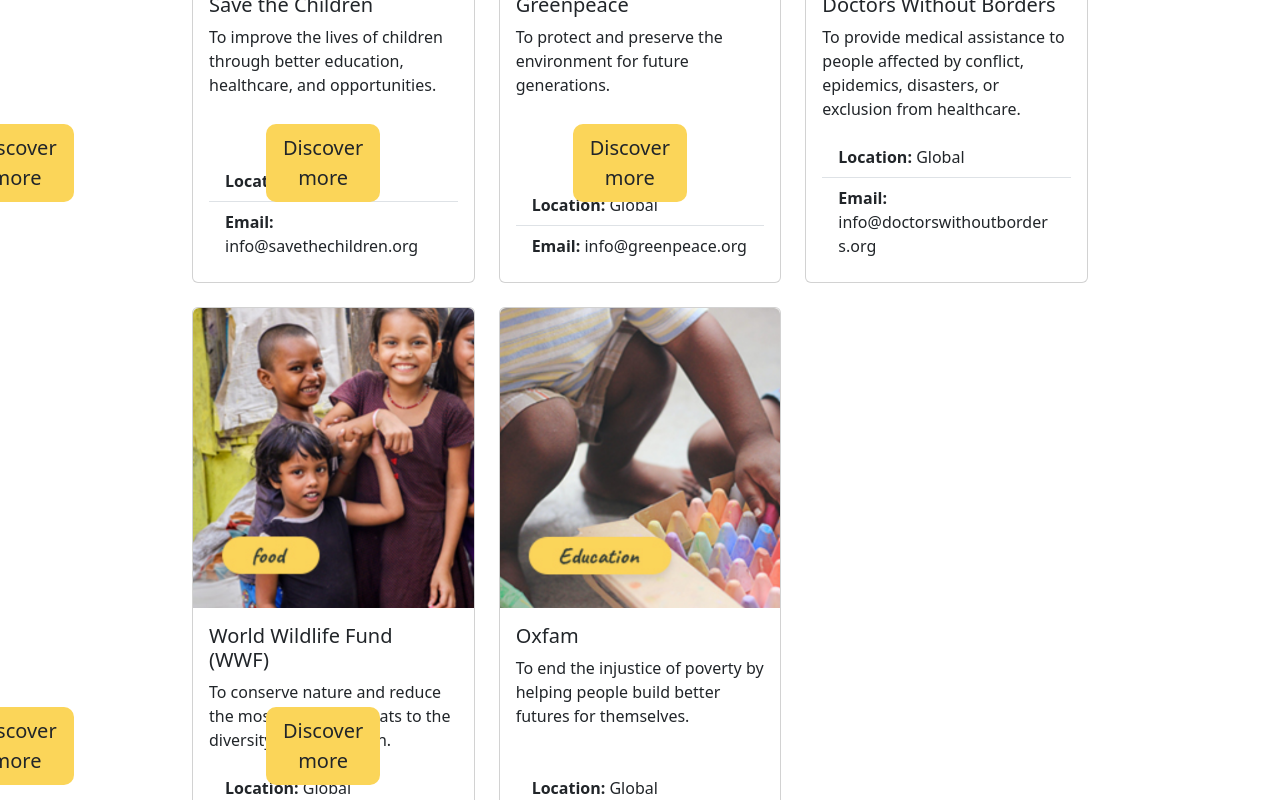
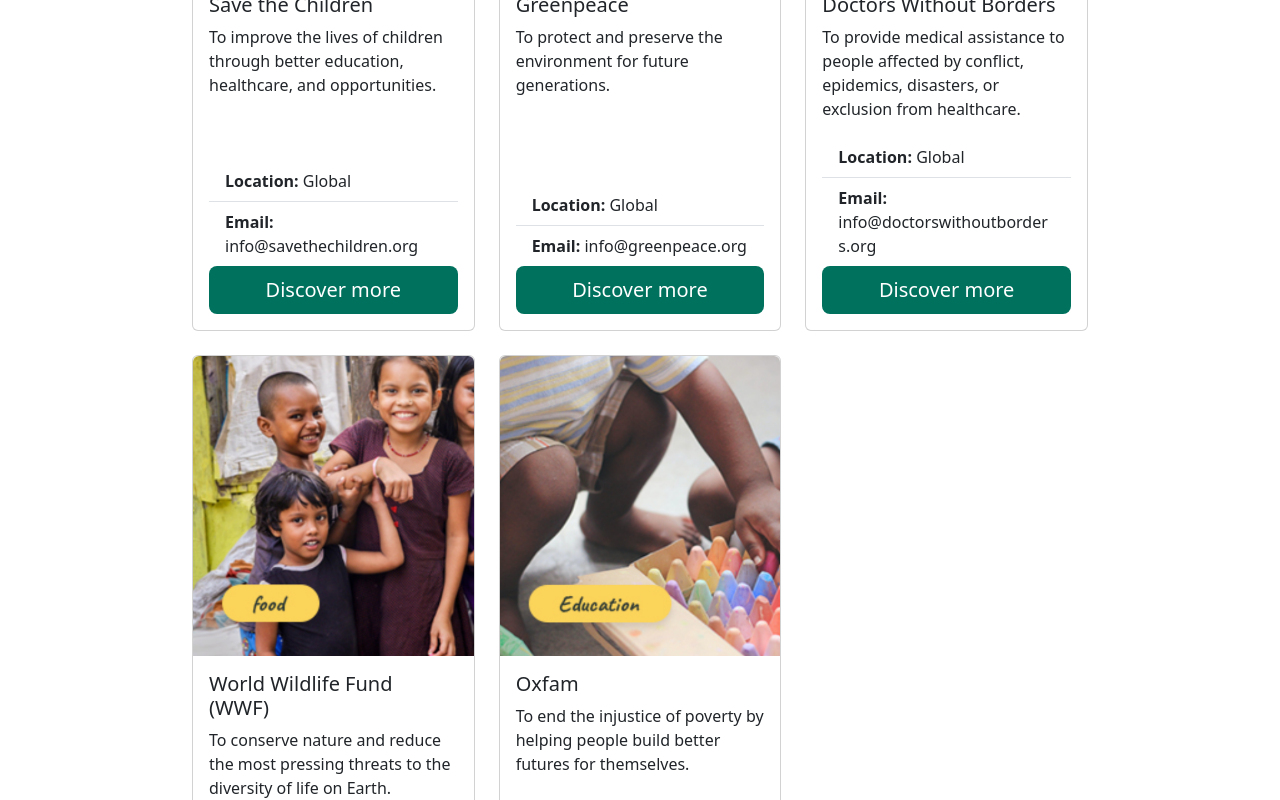
Before and after one commit to gunnishmehta/Collab4Good-frontend, a React (Vite) app: page /ngoListing in a window 1280 px wide. Shown: the part 880-1680 px from the top of the page. Built offline with nearby package versions, Linux system fonts and the light colour scheme; no server answers.

Commit message:
changed classes

```diff
--- a/src/pages/Events.jsx
+++ b/src/pages/Events.jsx
@@ -114,7 +114,7 @@
                       <span className=''><strong>$100,000</strong> raised</span>
                     </div>
                   </div>
-                  <Link to="/customngo" className="btn btn-lg section2-btn">Discover more</Link>
+                  <Link to="/customngo" className="btn btn-lg custom-btn">Discover more</Link>
                 </div>
               </div>
             </div>
--- a/src/pages/NgoListing.jsx
+++ b/src/pages/NgoListing.jsx
@@ -94,7 +94,7 @@
                     <li className="list-group-item"><strong>Location:</strong> {ngo.location}</li>
                     <li className="list-group-item"><strong>Email:</strong> {ngo.email}</li>
                   </ul>
-                  <Link to="/customngo" className="btn btn-lg section2-btn">Discover more</Link>
+                  <Link to="/customngo" className="btn btn-lg custom-btn">Discover more</Link>
                 </div>
               </div>
             </div>
```
